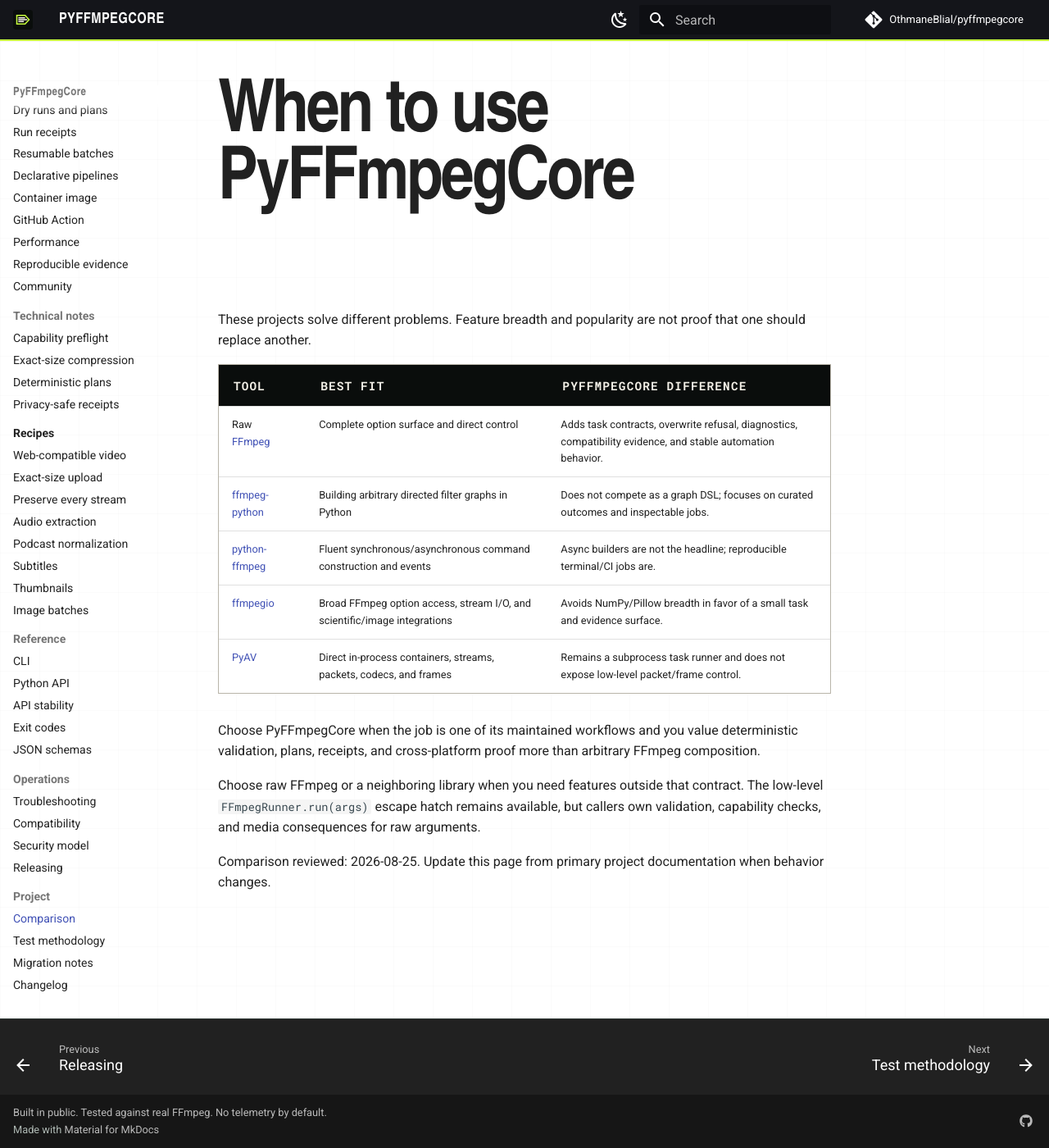
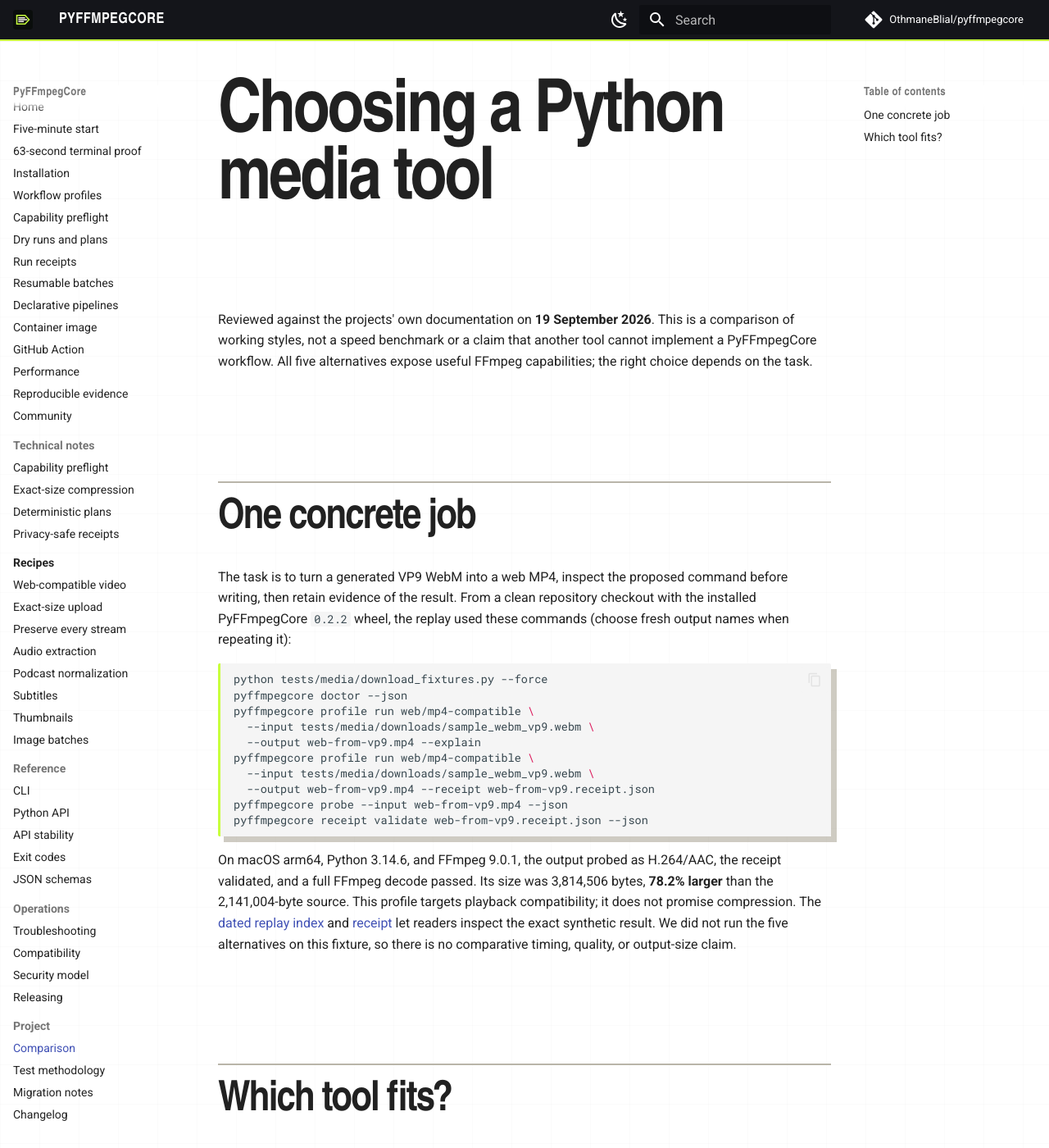
Before and after one commit to OthmaneBlial/pyffmpegcore, an MkDocs documentation site: the page built from docs/comparison.md, in a window 1280 px wide and 1400 px high. Shown: the whole window at 82% size. Built offline with MkDocs 1.6.1 and Material for MkDocs 9.7.7, drawn with Linux system fonts in a browser that asks for light colours; comment, search, counter and statistics services are not loaded; some of the changed text lies outside the part shown.

Commit message:
docs: ground tool comparison in primary sources and replay

````diff
--- a/docs/comparison.md
+++ b/docs/comparison.md
@@ -1,17 +1,58 @@
-# When to use PyFFmpegCore
+# Choosing a Python media tool
 
-These projects solve different problems. Feature breadth and popularity are not proof that one should replace another.
+Reviewed against the projects' own documentation on **19 September 2026**.
+This is a comparison of working styles, not a speed benchmark or a claim that
+another tool cannot implement a PyFFmpegCore workflow. All five alternatives
+expose useful FFmpeg capabilities; the right choice depends on the task.
 
-| Tool | Best fit | PyFFmpegCore difference |
+## One concrete job
+
+The task is to turn a generated VP9 WebM into a web MP4, inspect the proposed
+command before writing, then retain evidence of the result. From a clean
+repository checkout with the installed PyFFmpegCore `0.2.2` wheel, the replay
+used these commands (choose fresh output names when repeating it):
+
+```bash
+python tests/media/download_fixtures.py --force
+pyffmpegcore doctor --json
+pyffmpegcore profile run web/mp4-compatible \
+  --input tests/media/downloads/sample_webm_vp9.webm \
+  --output web-from-vp9.mp4 --explain
+pyffmpegcore profile run web/mp4-compatible \
+  --input tests/media/downloads/sample_webm_vp9.webm \
+  --output web-from-vp9.mp4 --receipt web-from-vp9.receipt.json
+pyffmpegcore probe --input web-from-vp9.mp4 --json
+pyffmpegcore receipt validate web-from-vp9.receipt.json --json
+```
+
+On macOS arm64, Python 3.14.6, and FFmpeg 9.0.1, the output probed as H.264/AAC,
+the receipt validated, and a full FFmpeg decode passed. Its size was
+3,814,506 bytes, **78.2% larger** than the 2,141,004-byte source. This profile
+targets playback compatibility; it does not promise compression. The
+[dated replay index](evidence/recipe-proof-2026-09-19.json) and
+[receipt](evidence/web-from-vp9-2026-09-19.receipt.json) let readers inspect
+the exact synthetic result. We did not run the five alternatives on this
+fixture, so there is no comparative timing, quality, or output-size claim.
+
+## Which tool fits?
+
+| Tool | Capabilities documented by its maintainers | Reach for it when... |
 | --- | --- | --- |
-| Raw [FFmpeg](https://ffmpeg.org/ffmpeg.html) | Complete option surface and direct control | Adds task contracts, overwrite refusal, diagnostics, compatibility evidence, and stable automation behavior. |
-| [ffmpeg-python](https://github.com/kkroening/ffmpeg-python) | Building arbitrary directed filter graphs in Python | Does not compete as a graph DSL; focuses on curated outcomes and inspectable jobs. |
-| [python-ffmpeg](https://github.com/jonghwanhyeon/python-ffmpeg) | Fluent synchronous/asynchronous command construction and events | Async builders are not the headline; reproducible terminal/CI jobs are. |
-| [ffmpegio](https://github.com/python-ffmpegio/python-ffmpegio) | Broad FFmpeg option access, stream I/O, and scientific/image integrations | Avoids NumPy/Pillow breadth in favor of a small task and evidence surface. |
-| [PyAV](https://github.com/PyAV-Org/PyAV) | Direct in-process containers, streams, packets, codecs, and frames | Remains a subprocess task runner and does not expose low-level packet/frame control. |
+| [FFmpeg CLI](https://ffmpeg.org/ffmpeg.html) with [ffprobe](https://ffmpeg.org/ffprobe.html) | Full transcoding, stream mapping and filters; `ffprobe` can emit JSON; FFmpeg exposes `-progress` and `-report`. | You already know and review the required argument vector, or need options outside PyFFmpegCore's maintained tasks. Its primitives can be composed into your own checks and evidence. |
+| [ffmpeg-python](https://github.com/kkroening/ffmpeg-python) | Builds directed filter graphs, exposes `probe`, `get_args`/`compile`, and runs FFmpeg synchronously or asynchronously. [API](https://kkroening.github.io/ffmpeg-python/) | Python code needs custom graph construction and direct control over FFmpeg options. You can build your own preflight and receipt around those primitives. |
+| [python-ffmpeg](https://python-ffmpeg.readthedocs.io/en/latest/) | Fluent synchronous and `asyncio` builders, an `arguments` list, progress/events, termination, and pipe input/output. [API](https://python-ffmpeg.readthedocs.io/en/latest/api/) | Your application wants a fluent command builder or async event handling. Its documented events and arguments can feed a custom audit record. |
+| [ffmpegio](https://github.com/python-ffmpegio/python-ffmpegio) | Transcoding with multiple inputs/outputs, option dictionaries, two-pass support and progress callbacks; context-managed video/audio stream I/O. [API](https://python-ffmpegio.github.io/python-ffmpegio/basicio.html) | You need broad FFmpeg option access, stream readers/writers, or NumPy/bytes-oriented media processing. |
+| [PyAV](https://pyav.basswood.io/docs/stable/) | FFmpeg library bindings for containers, streams, packets, frames, decoding/encoding, remuxing and filters. [Container API](https://pyav.basswood.io/docs/stable/api/container.html), [NumPy examples](https://pyav.basswood.io/docs/stable/cookbook/numpy.html) | Python must inspect or change individual packets or frames, for example image analysis or frame-by-frame transformations. |
+| **PyFFmpegCore** | This repository's tested preflight → inspectable typed plan → maintained task → redacted, validated receipt, shared across CLI, Python and CI. | Your job matches a maintained profile or workflow and you want that complete operational path without building its policy and evidence layer yourself. |
 
-Choose PyFFmpegCore when the job is one of its maintained workflows and you value deterministic validation, plans, receipts, and cross-platform proof more than arbitrary FFmpeg composition.
+**What the distinction means:** the other projects' documented APIs provide
+many of the same building blocks. PyFFmpegCore packages a particular sequence
+of checks, execution policy and evidence for supported tasks. That is an
+inference about developer effort from the cited interfaces, not proof of a
+unique technical capability or superior safety, speed, codec breadth, or
+popularity. PyFFmpegCore still depends on an installed FFmpeg build and is not
+a sandbox for hostile media.
 
-Choose raw FFmpeg or a neighboring library when you need features outside that contract. The low-level `FFmpegRunner.run(args)` escape hatch remains available, but callers own validation, capability checks, and media consequences for raw arguments.
-
-Comparison reviewed: 2026-08-25. Update this page from primary project documentation when behavior changes.
+The [research notes](https://github.com/OthmaneBlial/pyffmpegcore/tree/main/research_pyffmpegcore_comparison_2026_09_19)
+record the exact primary sources and separate documented facts from these
+positioning inferences. Recheck them when adjacent projects release new APIs.
````
Also changed, not shown: README.md (+4 -2 lines), ROADMAP.md (+6 -0 lines), research_pyffmpegcore_comparison_2026_09_19/findings_ffmpeg.md (added, +15 -0 lines), research_pyffmpegcore_comparison_2026_09_19/findings_pyav.md (added, +17 -0 lines), research_pyffmpegcore_comparison_2026_09_19/findings_python_wrappers.md (added, +21 -0 lines), research_pyffmpegcore_comparison_2026_09_19/research_plan.md (added, +24 -0 lines).
